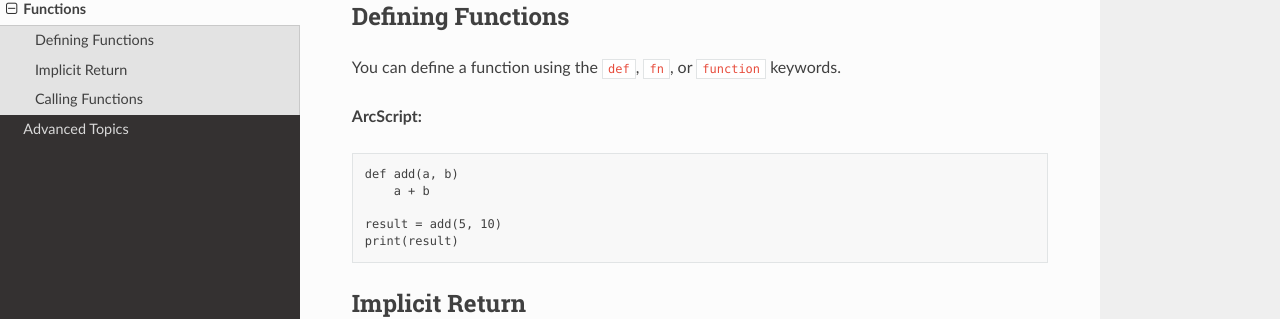
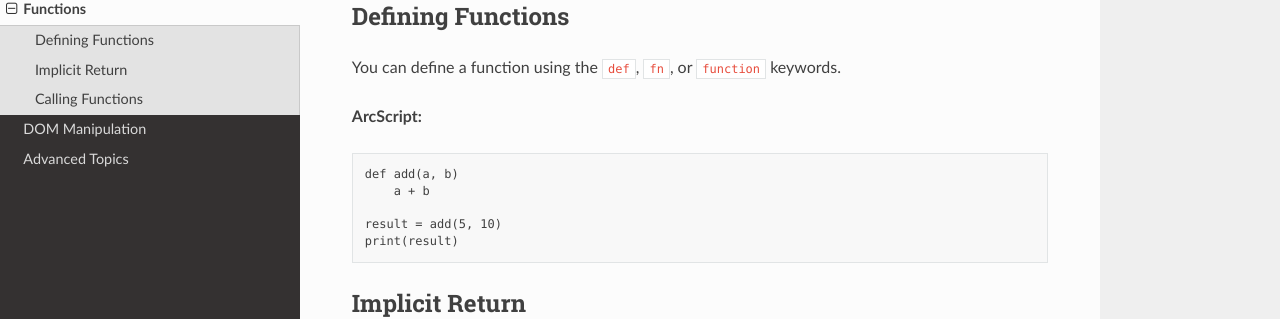
Before and after one commit to aditya-tiwari108/ArcScript, a Sphinx documentation site: the page built from docs/functions.rst, in a window 1280 px wide. Shown: the part 232-551 px from the top of the page. Built offline with Sphinx 7.4.7 and the Read the Docs theme 3.1.0, drawn with Linux system fonts in a browser that asks for light colours; pages that are not in the unit, such as notebooks, are missing from menus.

Commit message:
Minor Tweaks

```diff
--- a/docs/index.rst
+++ b/docs/index.rst
@@ -14,5 +14,5 @@
    language_basics
    control_flow
    functions
-   dom_manipulation (**)
+   dom_manipulation
    advanced_topics
```
